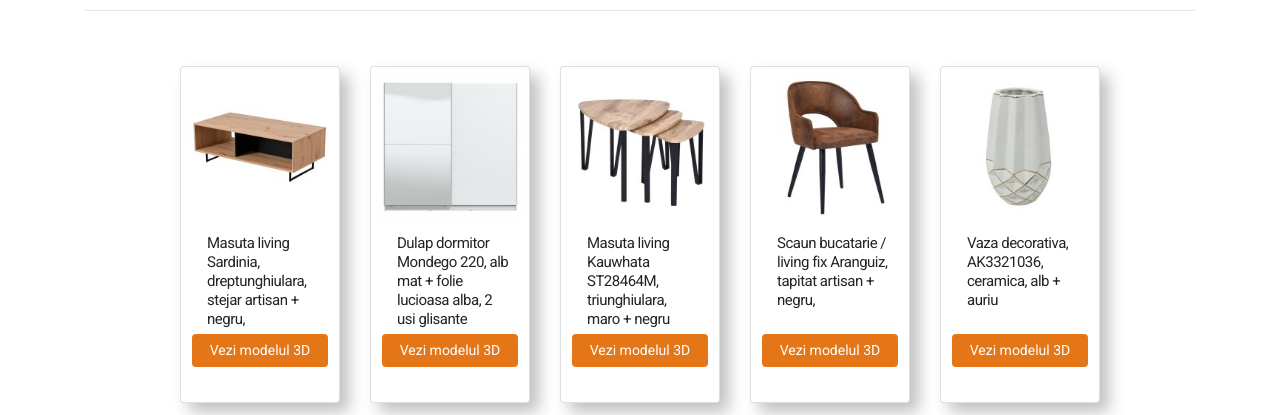
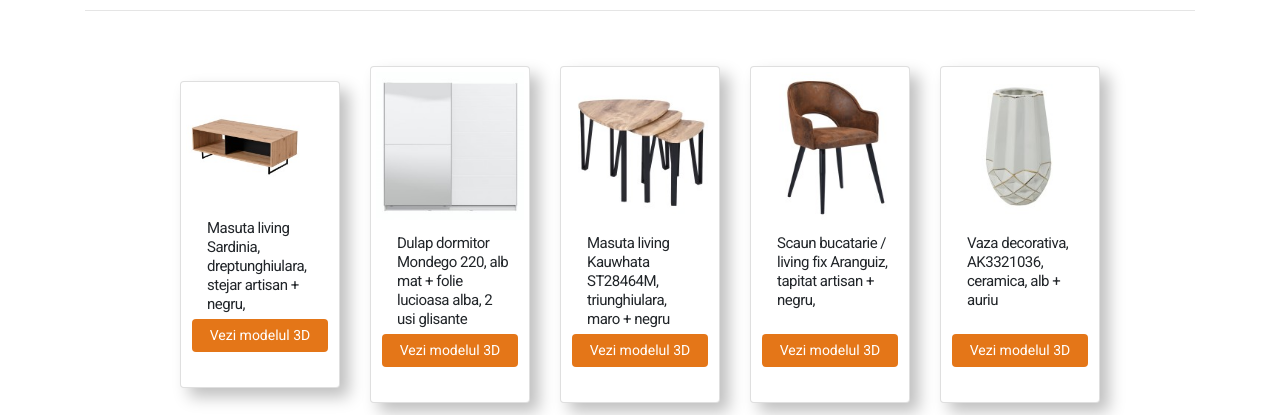
Before and after one commit to redutz/demo-aliant, a plain HTML site: page index.html in a window 1280 px wide. Shown: the part 205-620 px from the top of the page. Drawn offline with nearby package versions, Linux system fonts and the light colour scheme.

Commit message:
width test 1

```diff
--- a/index.html
+++ b/index.html
@@ -78,7 +78,7 @@
             <div class="row">
                 <div class="col-md-2">
                     <div class="card">
-                        <img src="./img/8063886.jpg" style="max-width:100%;">
+                        <img src="./img/8063886.jpg" style="width:80%;height:80%">
                         <div class="item-box-head">Masuta living Sardinia, dreptunghiulara, stejar
                             artisan + negru,
                         </div>
```
